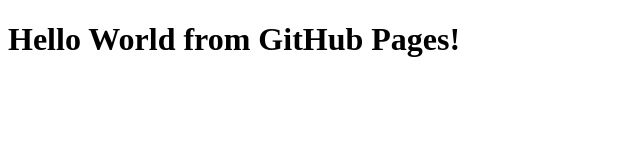
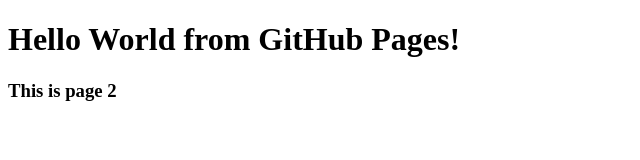
Before and after one commit to c0d3-it/gh-page-2, a plain HTML site: page index.html in a window 1280 px wide. Shown: the whole page, without its empty margins (0-640 px from the left). Drawn offline with Linux system fonts and the light colour scheme.

Commit message:
Update index.html

```diff
--- a/index.html
+++ b/index.html
@@ -6,5 +6,6 @@
 </head>
 <body>
     <h1>Hello World from GitHub Pages!</h1>
+    <h3>This is page 2</h3>
 </body>
 </html>
```
